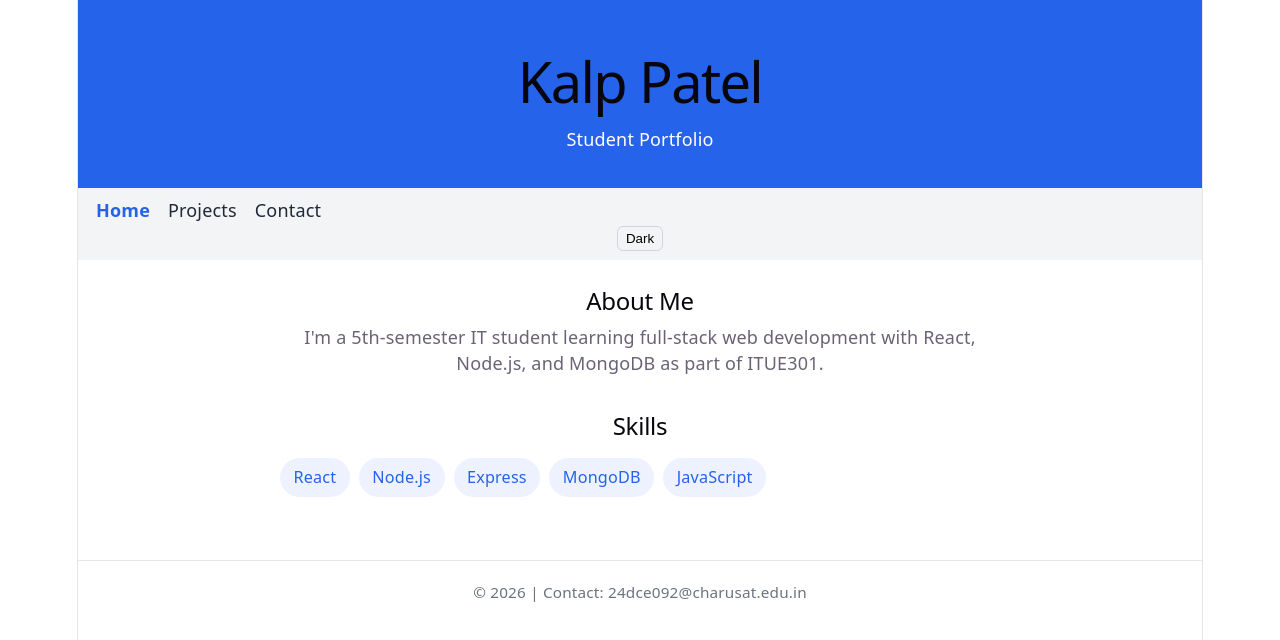
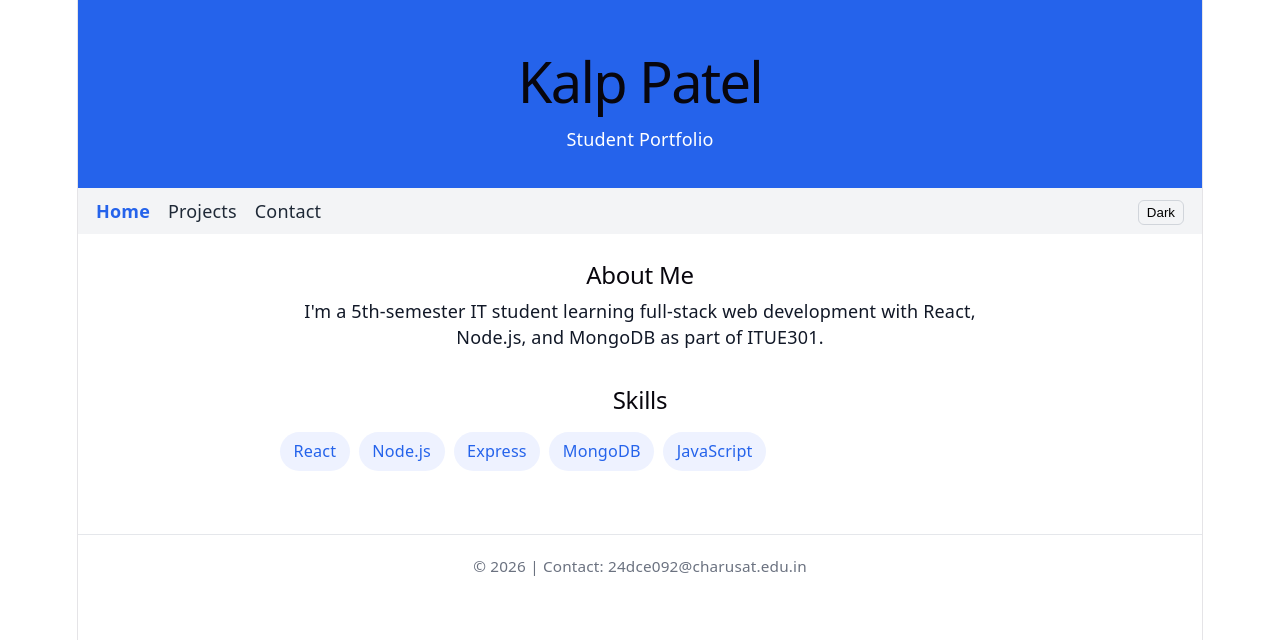
Before and after one commit to 24dce092-dotcom/portfolio-24dce092, a React app in the folder frontend/: page / in a window 1280 px wide. Shown: the top 640 px of the page. Built offline with nearby package versions, Linux system fonts and the light colour scheme; the HTML template or start-up script is replaced by a standard one.

Commit message:
Fix theme CSS nesting and NavBar layout

```diff
--- a/frontend/src/App.css
+++ b/frontend/src/App.css
@@ -3,16 +3,6 @@
   color: white;
   text-align: center;
 }
-
-main {
-  max-width: 720px;
-  margin: 0 auto;
-  padding: 1.5rem;
-}
-
-.about,
-.skills {
-  margin-bottom: 2rem;
 
 :root {
   --bg: #ffffff;
@@ -33,8 +23,14 @@ main {
 }
 
 main {
-    padding: 1rem;
+  max-width: 720px;
+  margin: 0 auto;
+  padding: 1.5rem;
 }
+
+.about,
+.skills {
+  margin-bottom: 2rem;
 }
 
 .skills ul {
--- a/frontend/src/components/NavBar.css
+++ b/frontend/src/components/NavBar.css
@@ -1,6 +1,8 @@
 .nav {
   background: #f3f4f6;
   padding: 0.5rem 1rem;
+  display: flex;
+  align-items: center;
 }
 .nav ul {
   list-style: none;
```
Lines whose indentation alone changed are shown as unchanged.
